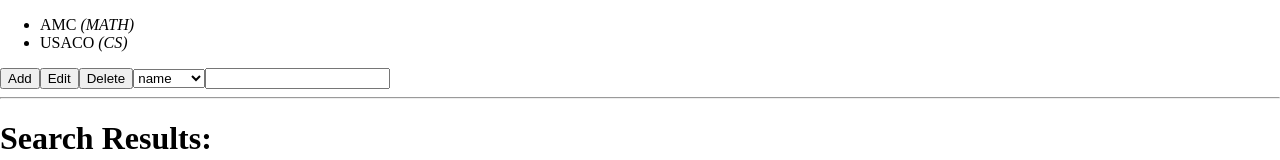
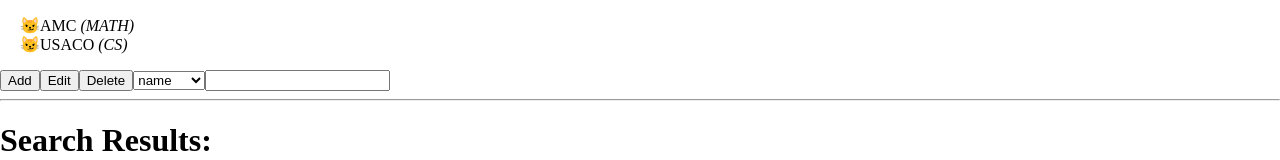
Before and after one commit to tahmid-23/TGCSCompetitionFrontend, a React (Create React App) app: page / in a window 1280 px wide. Shown: the top 160 px of the page. Built offline with nearby package versions, Linux system fonts and the light colour scheme.

Commit message:
rename scripts, add sample css module

```diff
--- a/package.json
+++ b/package.json
@@ -20,8 +20,8 @@
     "react-dom": "^18.2.0"
   },
   "scripts": {
-    "start": "react-scripts start",
-    "build": "react-scripts build",
+    "dev": "react-scripts start",
+    "prod": "react-scripts build",
     "test": "react-scripts test",
     "eject": "react-scripts eject"
   },
--- /dev/null
+++ b/src/components/BulletedList/BulletedList.module.css
@@ -0,0 +1,3 @@
+.smirkList {
+    list-style-type: "\1F63C";
+}
--- a/src/components/BulletedList/BulletedList.tsx
+++ b/src/components/BulletedList/BulletedList.tsx
@@ -1,8 +1,9 @@
 import { Children, PropsWithChildren } from 'react';
+import styles from './BulletedList.module.css';
 
 const BulletedList: React.FC<PropsWithChildren> = ({ children }) => {
   return (
-    <ul>
+    <ul className={styles.smirkList}>
       {Children.map(children, (child) => {
         return <li>{child}</li>;
       })}
```
